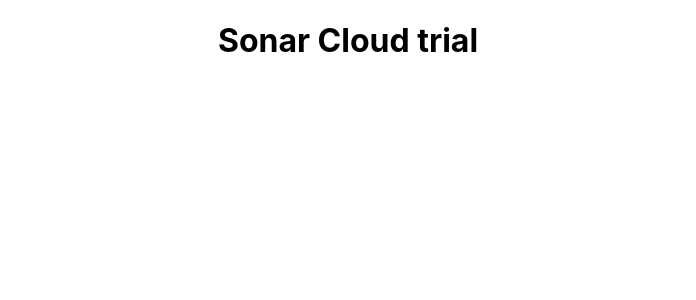
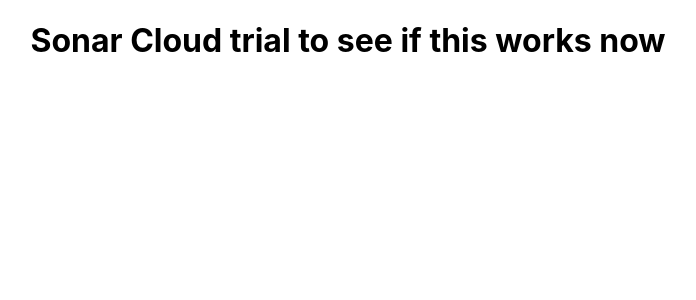
Before and after one commit to mvladevelopment/Full-Stack-Project, a React (Create React App) app in the folder firstfullstack/: page / in a window 1280 px wide. Shown: the top 300 px of the page, without its empty margins (292-988 px from the left). Built offline with nearby package versions, Linux system fonts and the light colour scheme.

Commit message:
Trial for sonarcloud again

```diff
--- a/firstfullstack/src/App.js
+++ b/firstfullstack/src/App.js
@@ -4,7 +4,7 @@
 function App() {
   return (
     <div className="App">
-      <h1>Sonar Cloud trial</h1>
+      <h1>Sonar Cloud trial to see if this works now</h1>
     </div>
   );
 }
```
